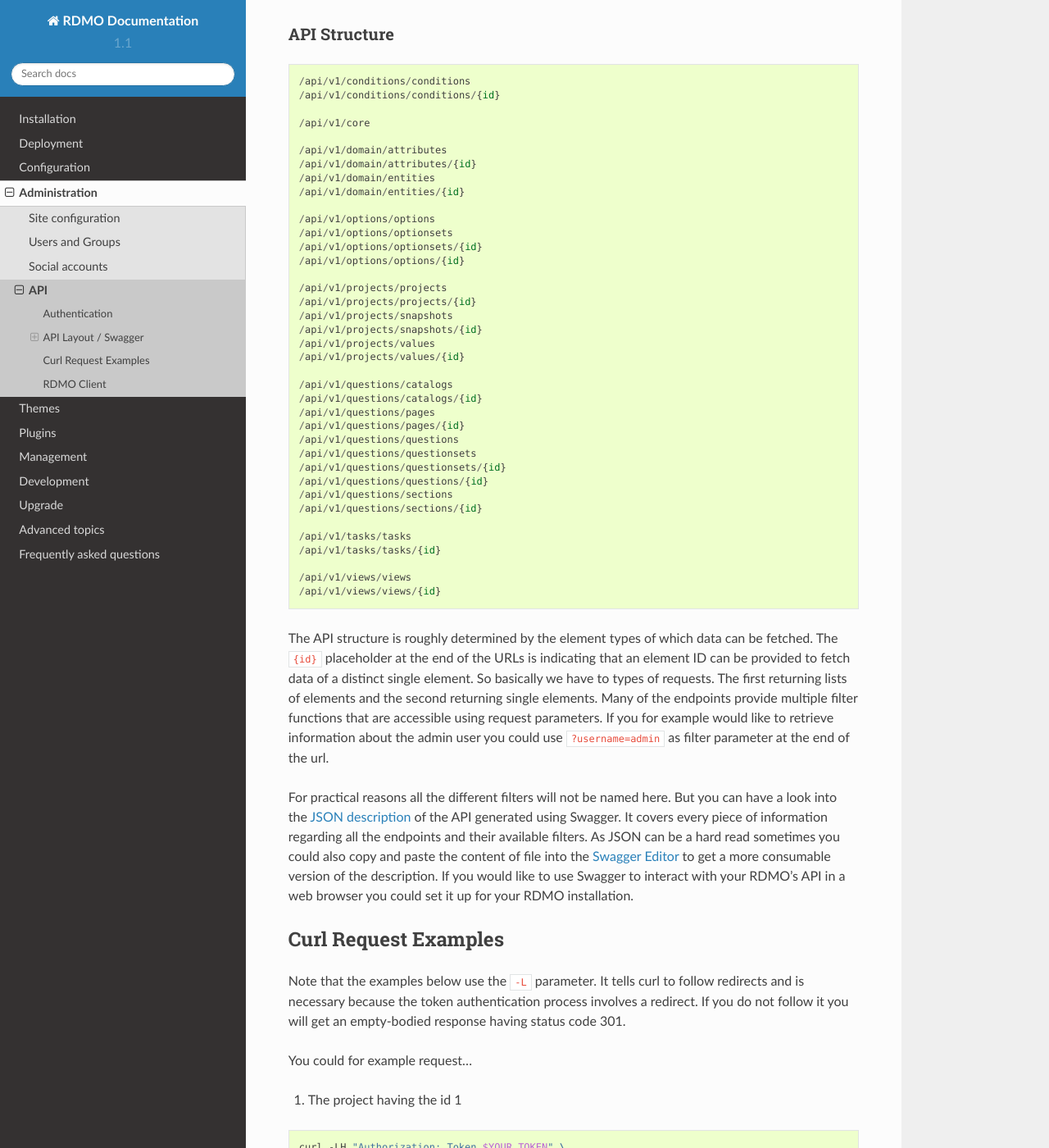
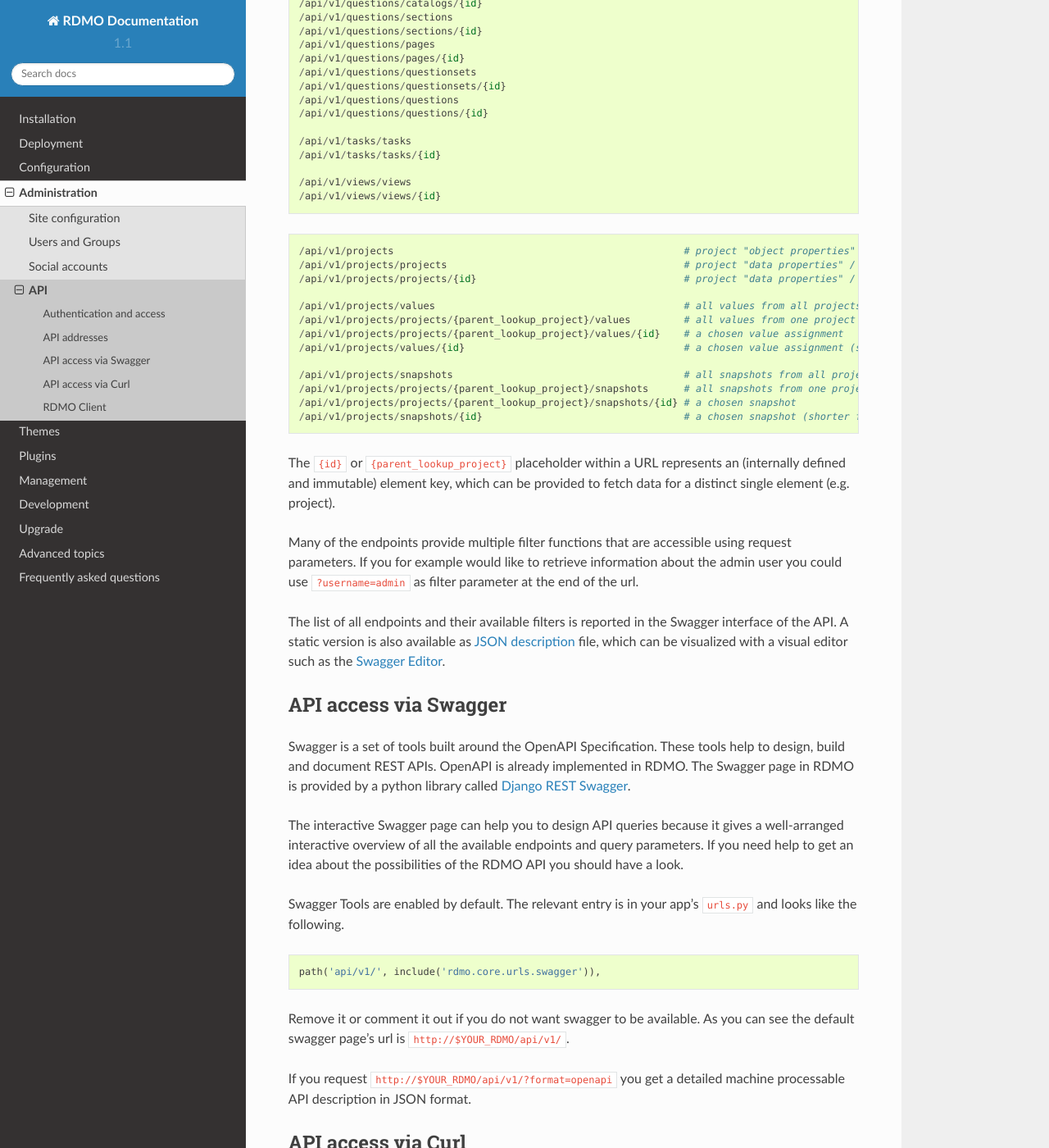
Before and after one commit to rdmorganiser/rdmo-docs, a Sphinx documentation site: the page built from docs/administration/api.md, in a window 1280 px wide and 1400 px high, scrolled down 1419 px. Shown: the whole window at 82% size. Built offline with Sphinx 7.4.7 and the Read the Docs theme 2.0.0, drawn with Linux system fonts in a browser that asks for light colours; some of the changed text lies outside the part shown.

Commit message:
Improve API documentation
ausführlichere Beschreibung der API in Readthedocs

````diff
--- a/docs/administration/api.md
+++ b/docs/administration/api.md
@@ -2,7 +2,7 @@
 
 RDMO has an API which can be used to retrieve data in a machine readable manner. The API can be accessed with any http speaking tool that is able to provide the necessary authentication token in the request's header. In the following examples we will use `curl`.
 
-## Authentication
+## Authentication and access
 In order to access any data entered into RDMO through the programmable API, a user needs to have a token associated with him. This is done under **AUTH TOKEN / Tokens**. To create a token, click **Add token** on the button at the right and:
 
 1. Select the **user** for the new token.
@@ -16,18 +16,79 @@ Authorization: Token 9944b09199c62bcf9418ad846dd0e4bbdfc6ee4b
 
 Only `Superusers` are allowed to access the API. You can check if your user has the required permissions by having a look into the user's details. If the user does not have the Superuser status any API request will fail producing status code 403.
 
+After creating a token, the API of an instance is accessible in multiple ways:
 
-## API Layout / Swagger
+* via the browser;
+* with the most common programming languages and the usual cURL commands (GET, POST, ...);
+* via the Swagger interface.
 
-Concerning questions about the API Layout `Swagger` comes in as a handy tool because it can be used to get a detailed description of the API.
+## API addresses
 
-### What is Swagger?
+The basic URL is built like that: `https://<INSTANCE_URL>/api/v1/` and leads to the Swagger interface.
+
+Some basic information about the instance itself can be accessed with the following URL:
+```
+/api/v1/core
+```
+
+The available content (catalogues, views, tasks...) within an instance can be accessed with the following URLS:
+```
+/api/v1/domain/attributes
+/api/v1/domain/attributes/{id}
+
+/api/v1/conditions/conditions
+/api/v1/conditions/conditions/{id}
+
+/api/v1/options/optionsets
+/api/v1/options/optionsets/{id}
+/api/v1/options/options
+/api/v1/options/options/{id}
+
+/api/v1/questions/catalogs
+/api/v1/questions/catalogs/{id}
+/api/v1/questions/sections
+/api/v1/questions/sections/{id}
+/api/v1/questions/pages
+/api/v1/questions/pages/{id}
+/api/v1/questions/questionsets
+/api/v1/questions/questionsets/{id}
+/api/v1/questions/questions
+/api/v1/questions/questions/{id}
+
+/api/v1/tasks/tasks
+/api/v1/tasks/tasks/{id}
+
+/api/v1/views/views
+/api/v1/views/views/{id}
+```
+
+```
+/api/v1/projects                                                 # project "object properties" / general overview of the projects and associated entities (nearly useless)
+/api/v1/projects/projects                                        # project "data properties" / metadata for each project: title, catalog, owners, progress
+/api/v1/projects/projects/{id}                                   # project "data properties" / metadata for a single project: title, catalog, owners, progress
+
+/api/v1/projects/values                                          # all values from all projects
+/api/v1/projects/projects/{parent_lookup_project}/values         # all values from one project
+/api/v1/projects/projects/{parent_lookup_project}/values/{id}    # a chosen value assignment
+/api/v1/projects/values/{id}                                     # a chosen value assignment (shorter form)
+
+/api/v1/projects/snapshots                                       # all snapshots from all projects
+/api/v1/projects/projects/{parent_lookup_project}/snapshots      # all snapshots from one project
+/api/v1/projects/projects/{parent_lookup_project}/snapshots/{id} # a chosen snapshot
+/api/v1/projects/snapshots/{id}                                  # a chosen snapshot (shorter form)
+```
+
+The `{id}` or `{parent_lookup_project}` placeholder within a URL represents an (internally defined and immutable) element key, which can be provided to fetch data for a distinct single element (e.g. project).
+
+Many of the endpoints provide multiple filter functions that are accessible using request parameters. If you for example would like to retrieve information about the admin user you could use `?username=admin` as filter parameter at the end of the url.
+
+The list of all endpoints and their available filters is reported in the Swagger interface of the API. A static version is also available as [JSON description](../_static/others/api_description.json) file, which can be visualized with a visual editor such as the [Swagger Editor](https://editor.swagger.io).
+
+## API access via Swagger
 
 Swagger is a set of tools built around the OpenAPI Specification. These tools help to design, build and document REST APIs. OpenAPI is already implemented in RDMO. The Swagger page in RDMO is provided by a python library called [Django REST Swagger](https://github.com/marcgibbons/django-rest-swagger).
 
 The interactive Swagger page can help you to design API queries because it gives a well-arranged interactive overview of all the available endpoints and query parameters. If you need help to get an idea about the possibilities of the RDMO API you should have a look.
-
-### Use Swagger Tools
 
 Swagger Tools are enabled by default. The relevant entry is in your app's `urls.py` and looks like the following.
 
@@ -39,55 +100,11 @@ Remove it or comment it out if you do not want swagger to be available. As you c
 
 If you request `http://$YOUR_RDMO/api/v1/?format=openapi` you get a detailed machine processable API description in JSON format.
 
-### API Structure
+## API access via Curl
 
-```
-/api/v1/conditions/conditions
-/api/v1/conditions/conditions/{id}
+A library with cURL commands is available for the most programming languages (Bash, Python, PHP, R, ...)
 
-/api/v1/core
-
-/api/v1/domain/attributes
-/api/v1/domain/attributes/{id}
-/api/v1/domain/entities
-/api/v1/domain/entities/{id}
-
-/api/v1/options/options
-/api/v1/options/optionsets
-/api/v1/options/optionsets/{id}
-/api/v1/options/options/{id}
-
-/api/v1/projects/projects
-/api/v1/projects/projects/{id}
-/api/v1/projects/snapshots
-/api/v1/projects/snapshots/{id}
-/api/v1/projects/values
-/api/v1/projects/values/{id}
-
-/api/v1/questions/catalogs
-/api/v1/questions/catalogs/{id}
-/api/v1/questions/pages
-/api/v1/questions/pages/{id}
-/api/v1/questions/questions
-/api/v1/questions/questionsets
-/api/v1/questions/questionsets/{id}
-/api/v1/questions/questions/{id}
-/api/v1/questions/sections
-/api/v1/questions/sections/{id}
-
-/api/v1/tasks/tasks
-/api/v1/tasks/tasks/{id}
-
-/api/v1/views/views
-/api/v1/views/views/{id}
-```
-
-The API structure is roughly determined by the element types of which data can be fetched. The `{id}` placeholder at the end of the URLs is indicating that an element ID can be provided to fetch data of a distinct single element. So basically we have to types of requests. The first returning lists of elements and the second returning single elements. Many of the endpoints provide multiple filter functions that are accessible using request parameters. If you for example would like to retrieve information about the admin user you could use `?username=admin` as filter parameter at the end of the url.
-
-For practical reasons all the different filters will not be named here. But you can have a look into the [JSON description](../_static/others/api_description.json) of the API generated using Swagger. It covers every piece of information regarding all the endpoints and their available filters. As JSON can be a hard read sometimes you could also copy and paste the content of file into the [Swagger Editor](https://editor.swagger.io) to get a more consumable version of the description. If you would like to use Swagger to interact with your RDMO's API in a web browser you could set it up for your RDMO installation.
-
-
-## Curl Request Examples
+The following examples are written in Bash. RDMO's internal modules and plugins are written in Python.
 
 Note that the examples below use the `-L` parameter. It tells curl to follow redirects and is necessary because the token authentication process involves a redirect. If you do not follow it you will get an empty-bodied response having status code 301.
 
````
